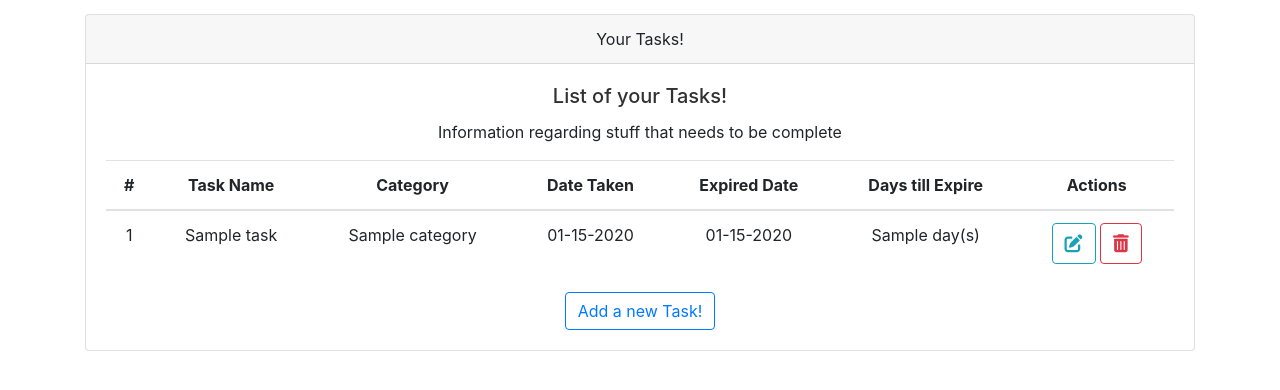
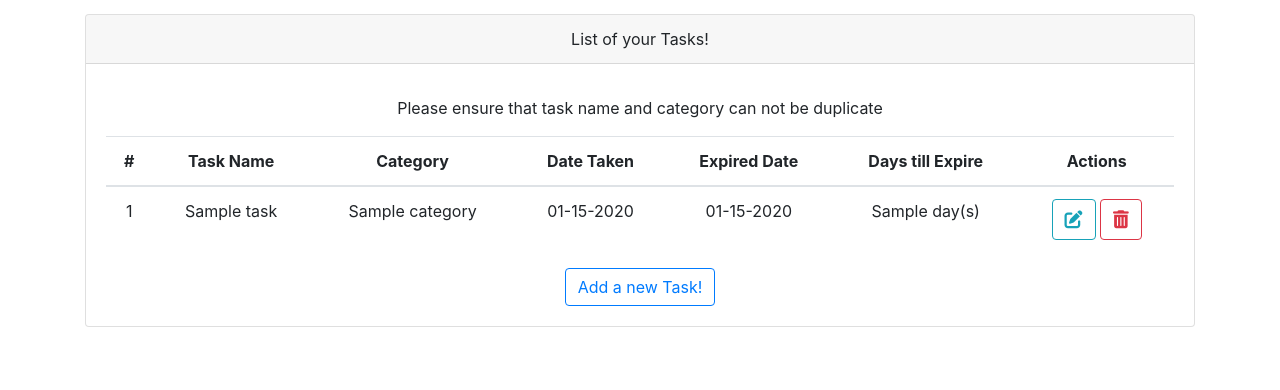
Before and after one commit to phandb/FullStack-FastAPI-TrainingRecords, a FastAPI app: template templates/home.html in a window 1280 px wide. Shown: the part 56-446 px from the top of the page. Run offline with FastAPI, Linux system fonts and the light colour scheme; the template is opened without the code that fills it: most values are stand-ins (such as "Sample title", 1, 10 or a date in 2020); some libraries are stand-ins or nearby versions.

Commit message:
Implement No Duplicate Task Name and Category Validation

```diff
--- a/templates/home.html
+++ b/templates/home.html
@@ -4,11 +4,11 @@
 <div class="container">
     <div class="card text-center">
         <div class="card-header">
-            Your Tasks!
+            List of your Tasks!
         </div>
         <div class="card-body">
-            <h5 class="card-title">List of your Tasks!</h5>
-            <p class="card-text">Information regarding stuff that needs to be complete</p>
+            <h5 class="card-title"></h5>
+            <p class="card-text">Please ensure that task name and category can not be duplicate</p>
             <table class="table table-hover">
                   <thead>
                     <tr>
```
Also changed, not shown: routers/tasks.py (+19 -1 lines).
